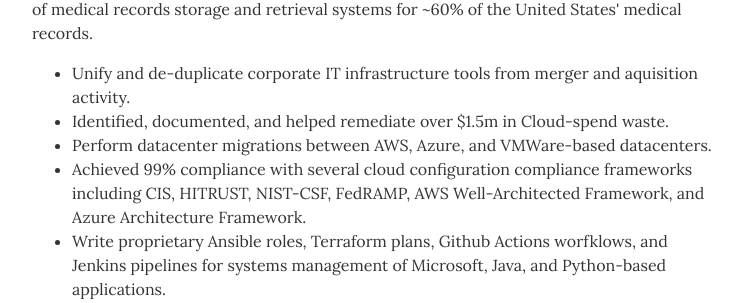
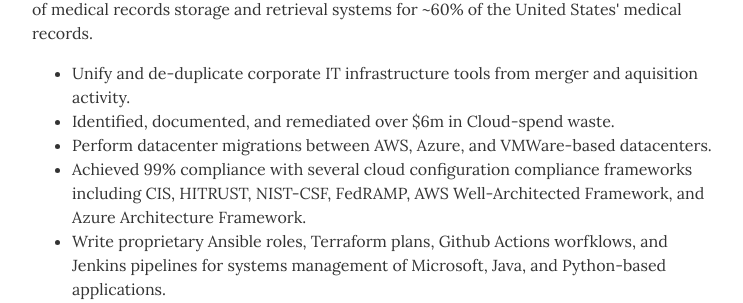
Before and after one commit to deekayen/dkn.github.io, a Jekyll site: the page built from index.html, in a window 1280 px wide and 900 px high, scrolled down 663 px. Shown: the part 149-452 px from the top of the window, without its empty margins (268-1011 px from the left). Built offline with Jekyll 4.4.1, drawn with Linux system fonts in a browser that asks for light colours; nearby versions of some CDN libraries.

Commit message:
Update claimed Datavant savings.

```diff
--- a/_data/experience.yml
+++ b/_data/experience.yml
@@ -7,7 +7,7 @@
     <p class="resume-item-copy">Work in devops, security, and infrastucture roles to design the secure hosting environment of medical records storage and retrieval systems for ~60% of the United States' medical records.</p>
     <ul class="resume-item-list">
       <li>Unify and de-duplicate corporate IT infrastructure tools from merger and aquisition activity.</li>
-      <li>Identified, documented, and helped remediate over $1.5m in Cloud-spend waste.</li>
+      <li>Identified, documented, and remediated over $6m in Cloud-spend waste.</li>
       <li>Perform datacenter migrations between AWS, Azure, and VMWare-based datacenters.</li>
       <li>Achieved 99% compliance with several cloud configuration compliance frameworks including CIS, HITRUST, NIST-CSF, FedRAMP, AWS Well-Architected Framework, and Azure Architecture Framework.</li>
       <li>Write proprietary Ansible roles, Terraform plans, Github Actions worfklows, and Jenkins pipelines for systems management of Microsoft, Java, and Python-based applications.</li>
```
